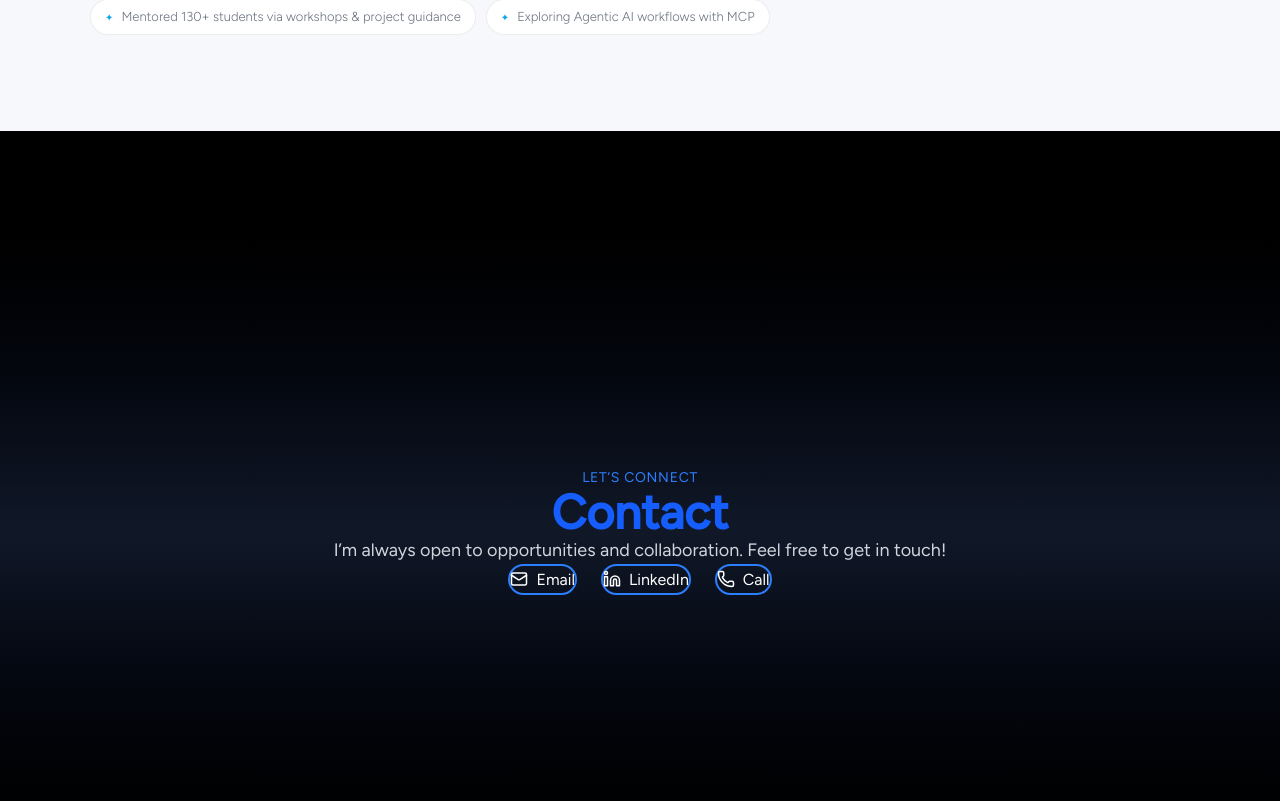
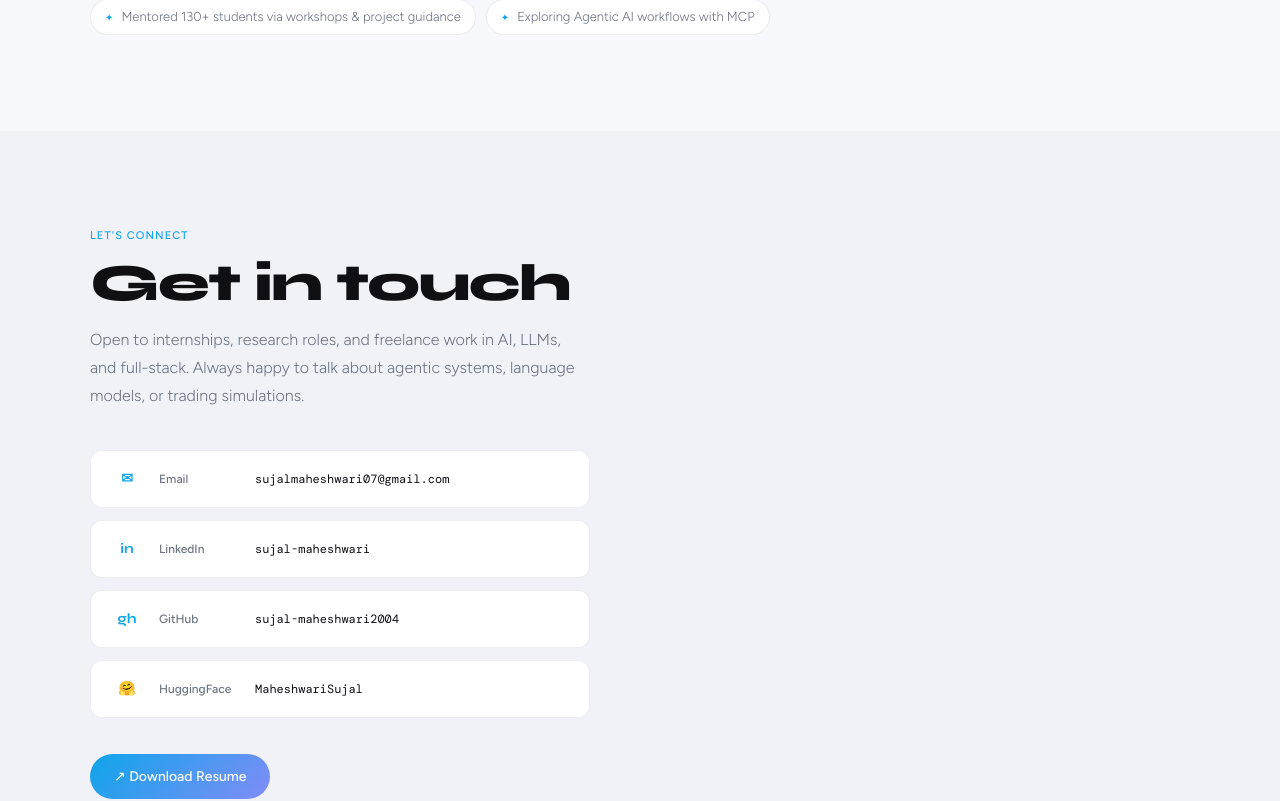
Before and after one commit to sujal-maheshwari2004/personalPortfolio, a React (Vite) app: page / in a window 1280 px wide. Shown: the part 3480-4281 px from the top of the page. Built offline with nearby package versions, Linux system fonts and the light colour scheme.

Commit message:
Refactor Contact component and update links

```diff
--- a/src/components/Contact.jsx
+++ b/src/components/Contact.jsx
@@ -1,64 +1,43 @@
-import React from 'react';
-import { motion } from 'framer-motion';
-import { Mail, Linkedin, Phone } from 'lucide-react';
+import { links } from "../data";
 
-const Contact = () => {
+export default function Contact() {
   return (
-    <section
-      id="contact"
-      className="min-h-screen px-4 py-20 bg-gradient-to-b from-black via-gray-900 to-black text-white flex items-center justify-center"
-    >
-      <div className="max-w-2xl w-full text-center">
-        <p className="text-sm text-blue-500 dark:text-yellow-500 uppercase tracking-wider mb-2">
-          Let’s Connect
+    <section id="contact" className="section section-dark">
+      <div className="section-inner contact-inner">
+        <p className="section-eyebrow">Let's connect</p>
+        <h2 className="section-title contact-title">Get in touch</h2>
+        <p className="contact-sub">
+          Open to internships, research roles, and freelance work in AI, LLMs, and full-stack.
+          Always happy to talk about agentic systems, language models, or trading simulations.
         </p>
 
-        <motion.h2
-          className="text-4xl md:text-5xl font-bold text-blue-600 dark:text-yellow-400 mb-10"
-          initial={{ opacity: 0, y: 30 }}
-          whileInView={{ opacity: 1, y: 0 }}
-          transition={{ duration: 0.6 }}
-          viewport={{ once: true }}
-        >
-          Contact
-        </motion.h2>
-
-        <motion.p
-          className="text-lg text-gray-300 mb-12"
-          initial={{ opacity: 0 }}
-          whileInView={{ opacity: 1 }}
-          transition={{ duration: 0.6, delay: 0.2 }}
-        >
-          I’m always open to opportunities and collaboration. Feel free to get in touch!
-        </motion.p>
-
-        <div className="flex flex-col sm:flex-row gap-6 justify-center items-center">
-          <a
-            href="mailto:sujalmaheshwari07@gmail.com"
-            className="inline-flex items-center gap-2 px-6 py-3 border-2 border-blue-500 text-blue-500 dark:text-yellow-400 dark:border-yellow-400 rounded-full hover:bg-blue-600 dark:hover:bg-yellow-400 hover:text-white dark:hover:text-black transition"
-          >
-            <Mail size={18} /> Email
+        <div className="contact-links">
+          <a href={links.email} className="contact-link">
+            <span className="contact-link-icon">✉</span>
+            <span className="contact-link-label">Email</span>
+            <span className="contact-link-value">sujalmaheshwari07@gmail.com</span>
           </a>
-
-          <a
-            href="https://www.linkedin.com/in/sujal-maheshwari/"
-            target="_blank"
-            rel="noopener noreferrer"
-            className="inline-flex items-center gap-2 px-6 py-3 border-2 border-blue-500 text-blue-500 dark:text-yellow-400 dark:border-yellow-400 rounded-full hover:bg-blue-600 dark:hover:bg-yellow-400 hover:text-white dark:hover:text-black transition"
-          >
-            <Linkedin size={18} /> LinkedIn
+          <a href={links.linkedin} className="contact-link" target="_blank" rel="noreferrer">
+            <span className="contact-link-icon">in</span>
+            <span className="contact-link-label">LinkedIn</span>
+            <span className="contact-link-value">sujal-maheshwari</span>
           </a>
-
-          <a
-            href="tel:+918650322777"
-            className="inline-flex items-center gap-2 px-6 py-3 border-2 border-blue-500 text-blue-500 dark:text-yellow-400 dark:border-yellow-400 rounded-full hover:bg-blue-600 dark:hover:bg-yellow-400 hover:text-white dark:hover:text-black transition"
-          >
-            <Phone size={18} /> Call
+          <a href={links.github} className="contact-link" target="_blank" rel="noreferrer">
+            <span className="contact-link-icon">gh</span>
+            <span className="contact-link-label">GitHub</span>
+            <span className="contact-link-value">sujal-maheshwari2004</span>
+          </a>
+          <a href={links.huggingface} className="contact-link" target="_blank" rel="noreferrer">
+            <span className="contact-link-icon">🤗</span>
+            <span className="contact-link-label">HuggingFace</span>
+            <span className="contact-link-value">MaheshwariSujal</span>
           </a>
         </div>
+
+        <a href={links.resume} className="btn-primary contact-resume" target="_blank" rel="noreferrer">
+          ↗ Download Resume
+        </a>
       </div>
     </section>
   );
-};
-
-export default Contact;
+}
```
